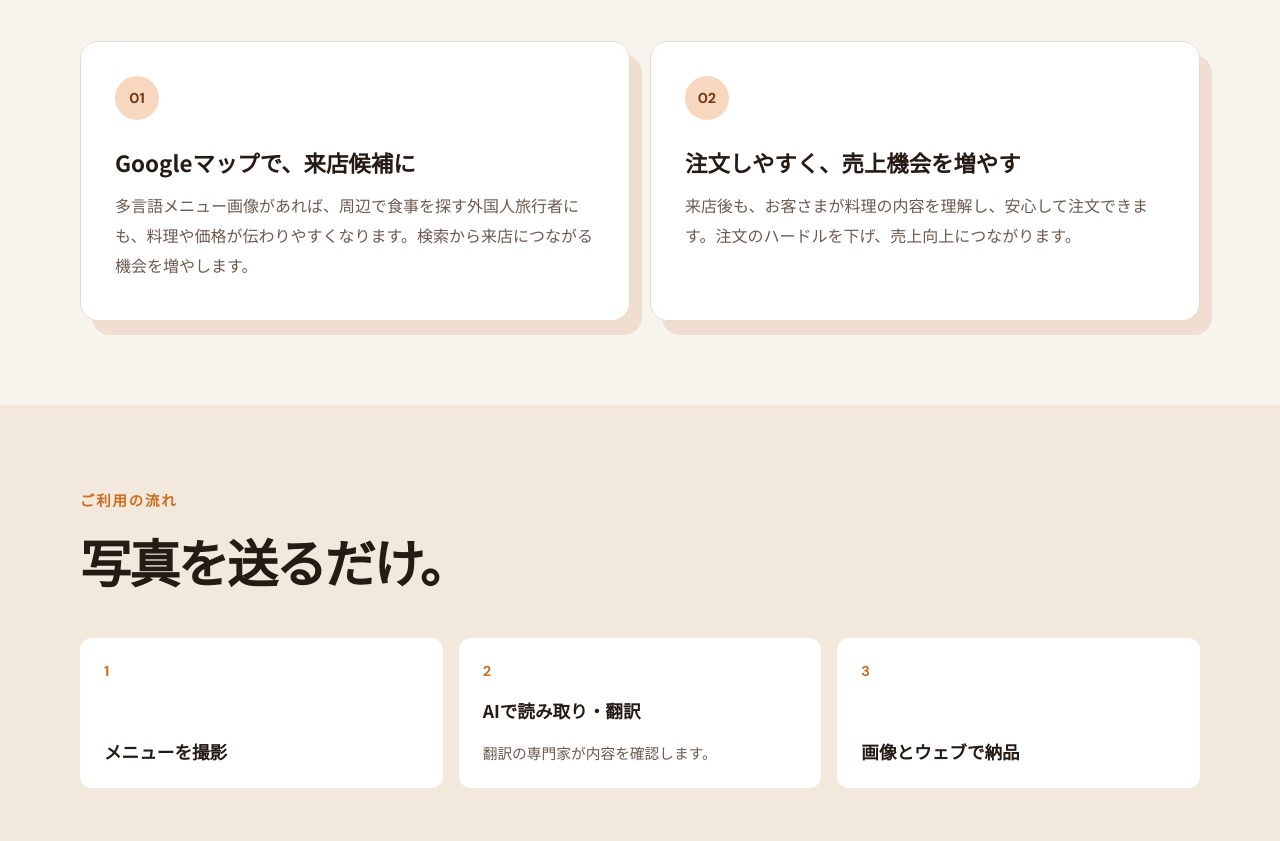
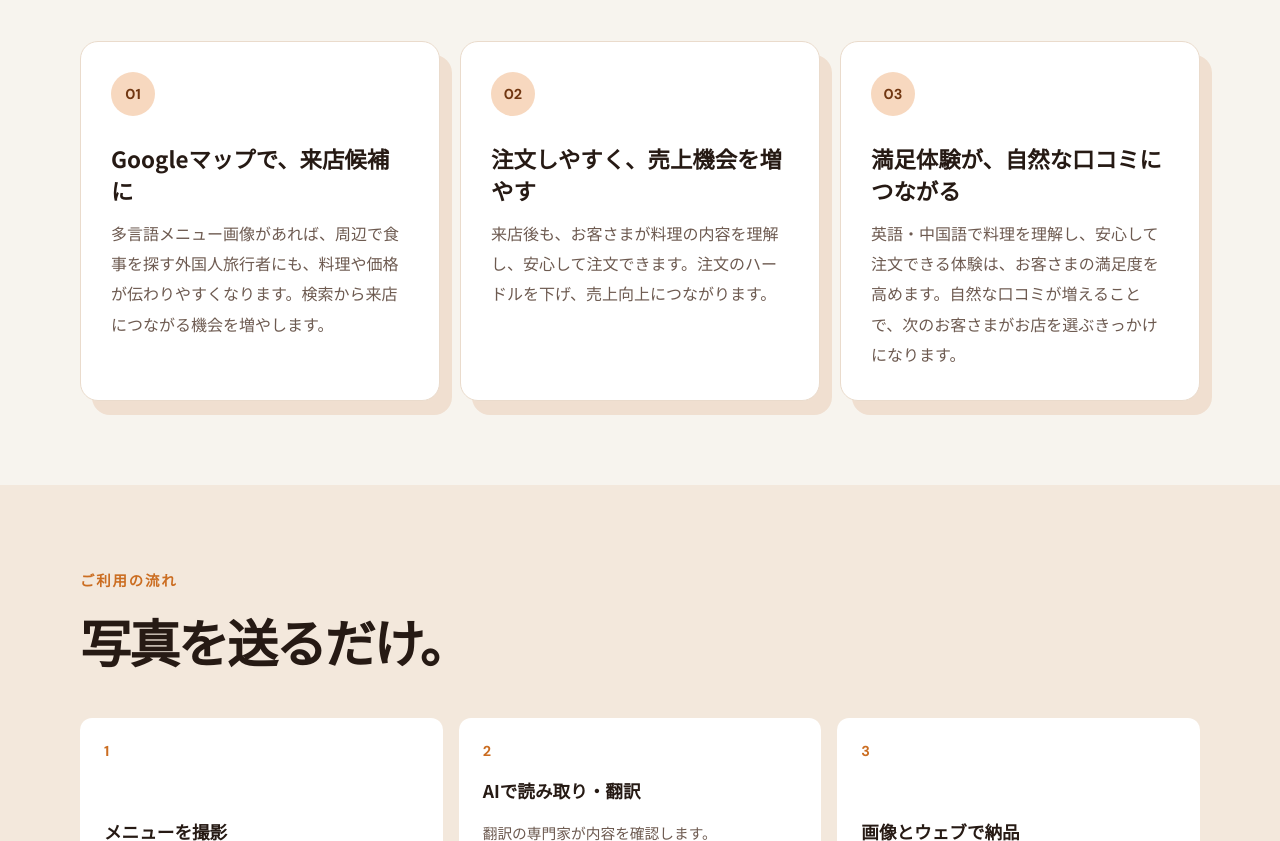
Before and after one commit to nkfly/instant-menu, a website: page website/index.html in a window 1280 px wide. Shown: the part 2325-3166 px from the top of the page. Drawn offline with Linux system fonts and the light colour scheme; files whose address does not match are found by name.

Commit message:
Add genuine review benefit

```diff
--- a/website/index.html
+++ b/website/index.html
@@ -127,6 +127,13 @@
               来店後も、お客さまが料理の内容を理解し、安心して注文できます。注文のハードルを下げ、売上向上につながります。
             </p>
           </article>
+          <article class="benefit-card">
+            <span class="benefit-number">03</span>
+            <h3>満足体験が、自然な口コミにつながる</h3>
+            <p>
+              英語・中国語で料理を理解し、安心して注文できる体験は、お客さまの満足度を高めます。自然な口コミが増えることで、次のお客さまがお店を選ぶきっかけになります。
+            </p>
+          </article>
         </div>
       </section>
 
--- a/website/styles.css
+++ b/website/styles.css
@@ -213,13 +213,13 @@ a {
 
 .benefit-grid {
   display: grid;
-  grid-template-columns: repeat(2, minmax(0, 1fr));
+  grid-template-columns: repeat(3, minmax(0, 1fr));
   gap: 20px;
 }
 
 .benefit-card {
-  min-height: 280px;
-  padding: 34px;
+  min-height: 320px;
+  padding: 30px;
   border: 1px solid var(--line);
   border-radius: 18px;
   background: var(--white);
```
Also changed, not shown: tests/ui/public-site.spec.mjs (+1 -1 lines), README.md.
